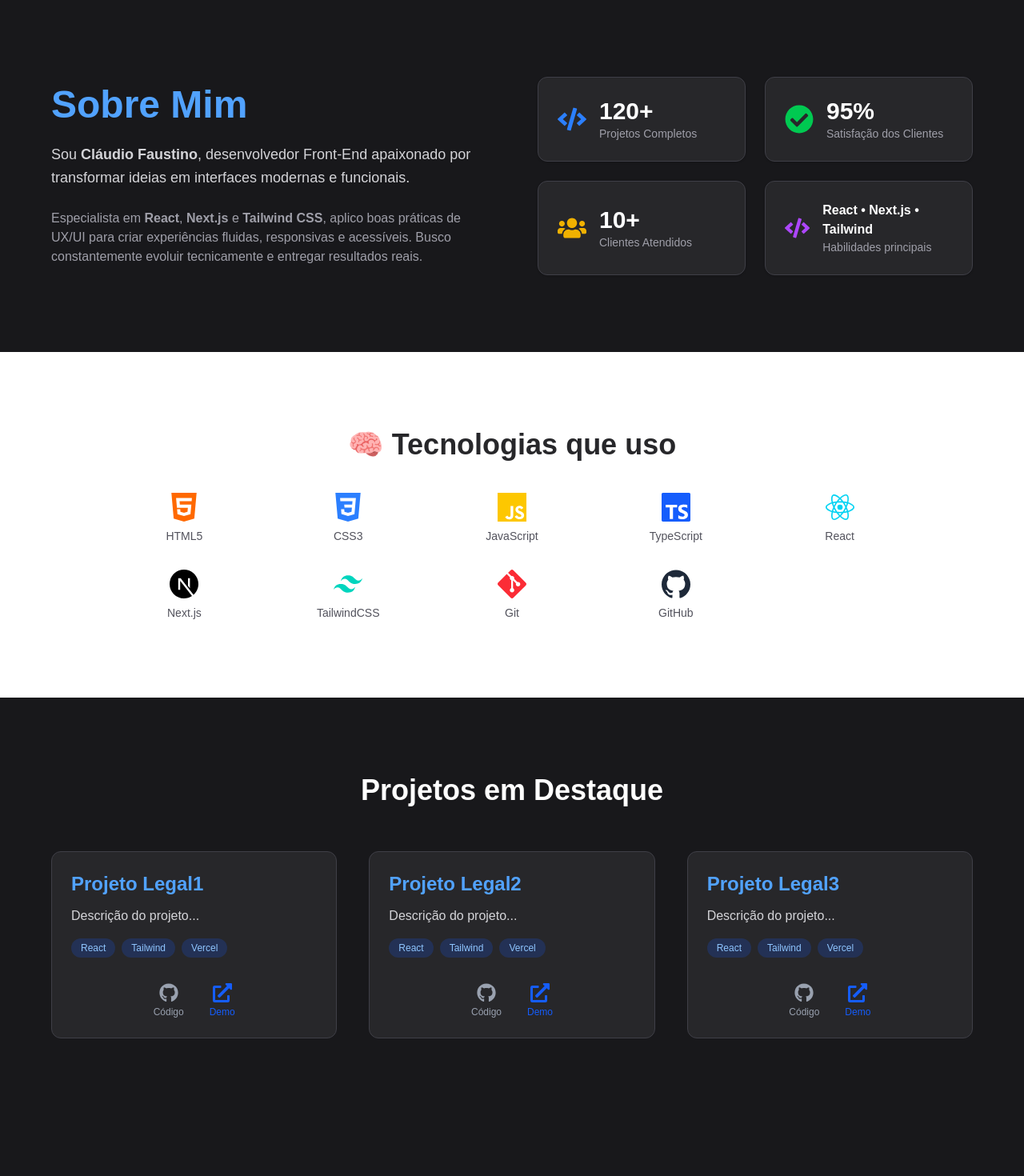
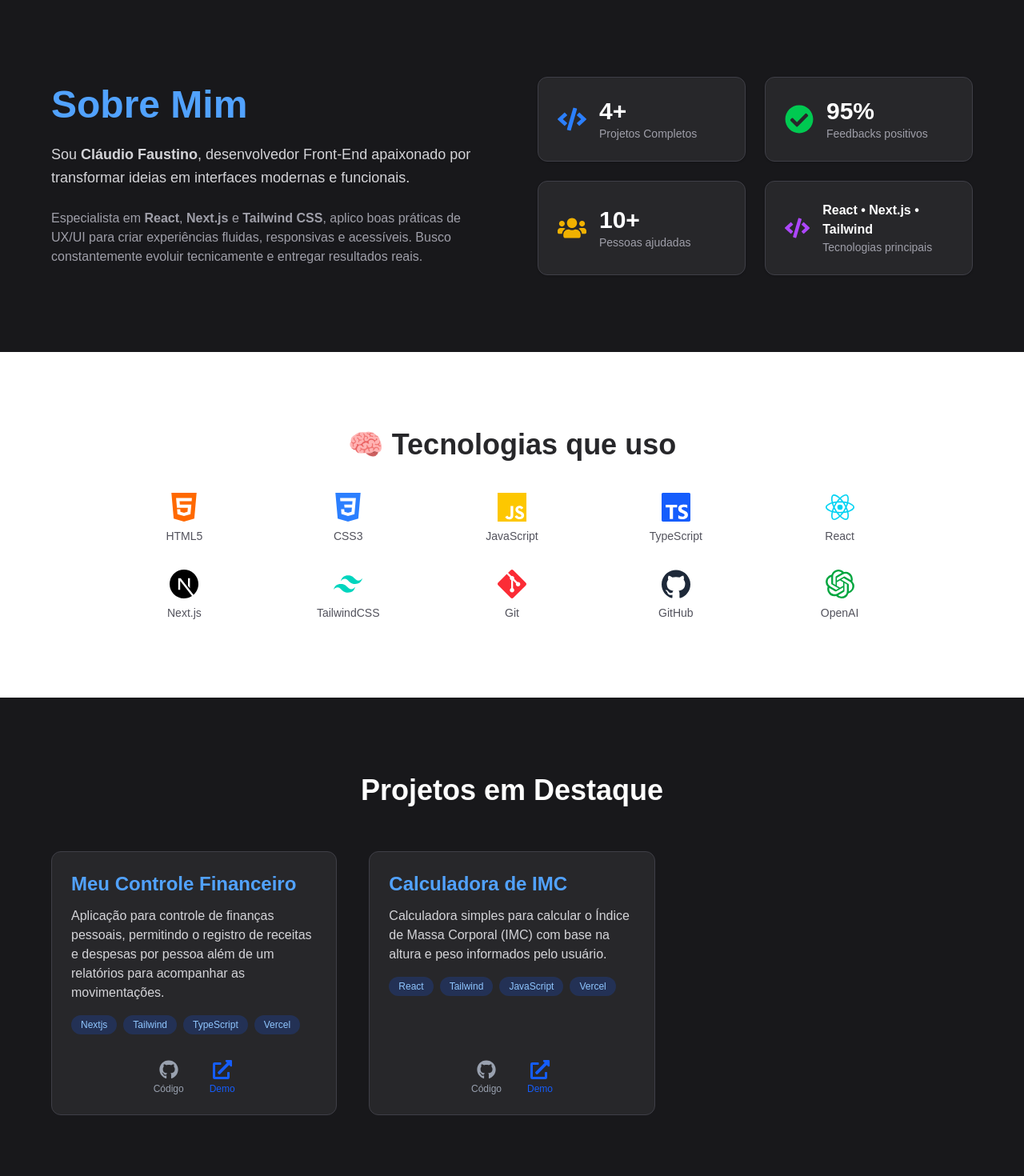
Before and after one commit to fclaudio051/meu-portifolio, a Next.js app: page / in a window 1280 px wide. Shown: the part 800-2270 px from the top of the page at 80% size. Built offline with nearby package versions, Linux system fonts and the light colour scheme.

Commit message:
Refactor: pequenos reparos para adicionar os links corretos

```diff
--- a/src/app/components/About.tsx
+++ b/src/app/components/About.tsx
@@ -40,7 +40,7 @@ export function About() {
           <div className="bg-zinc-800 border border-zinc-700 rounded-xl p-6 shadow hover:shadow-lg transition-all flex gap-4 items-center">
             <FaCode className="text-4xl text-blue-500" />
             <div>
-              <h3 className="text-3xl font-bold text-white">120+</h3>
+              <h3 className="text-3xl font-bold text-white">4+</h3>
               <p className="text-sm text-zinc-400">Projetos Completos</p>
             </div>
           </div>
@@ -50,7 +50,7 @@ export function About() {
             <FaCheckCircle className="text-4xl text-green-500" />
             <div>
               <h3 className="text-3xl font-bold text-white">95%</h3>
-              <p className="text-sm text-zinc-400">Satisfação dos Clientes</p>
+              <p className="text-sm text-zinc-400">Feedbacks positivos</p>
             </div>
           </div>
 
@@ -59,7 +59,7 @@ export function About() {
             <FaUsers className="text-4xl text-yellow-500" />
             <div>
               <h3 className="text-3xl font-bold text-white">10+</h3>
-              <p className="text-sm text-zinc-400">Clientes Atendidos</p>
+              <p className="text-sm text-zinc-400">Pessoas ajudadas</p>
             </div>
           </div>
 
@@ -70,7 +70,7 @@ export function About() {
               <h3 className="text-base font-semibold text-white">
                 React • Next.js • Tailwind
               </h3>
-              <p className="text-sm text-zinc-400">Habilidades principais</p>
+              <p className="text-sm text-zinc-400">Tecnologias principais</p>
             </div>
           </div>
         </motion.div>
--- a/src/app/components/Contact.tsx
+++ b/src/app/components/Contact.tsx
@@ -22,7 +22,8 @@ export function Contact() {
 
         <div className="flex justify-center gap-8 text-3xl">
           <a
-            href="mailto:seuemail@email.com"
+            href="https://mail.google.com/mail/?view=cm&fs=1&to=fclaudio051@gmail.com"
+            aria-label="Enviar e-mail"
             target="_blank"
             rel="noopener noreferrer"
             className="text-zinc-400 hover:text-blue-500 transition-transform transform hover:scale-110"
@@ -30,7 +31,7 @@ export function Contact() {
             <FaEnvelope />
           </a>
           <a
-            href="https://github.com/seuusuario"
+            href="https://github.com/fclaudio051"
             target="_blank"
             rel="noopener noreferrer"
             className="text-zinc-400 hover:text-blue-500 transition-transform transform hover:scale-110"
@@ -38,7 +39,7 @@ export function Contact() {
             <FaGithub />
           </a>
           <a
-            href="https://linkedin.com/in/seulinkedin"
+            href="https://www.linkedin.com/in/claudio-faustino"
             target="_blank"
             rel="noopener noreferrer"
             className="text-zinc-400 hover:text-blue-500 transition-transform transform hover:scale-110"
--- a/src/app/components/TechStack.tsx
+++ b/src/app/components/TechStack.tsx
@@ -11,6 +11,7 @@ import {
   SiTailwindcss,
   SiGit,
   SiGithub,
+  SiOpenai,
 } from 'react-icons/si';
 
 const techs = [
@@ -23,6 +24,8 @@ const techs = [
   { icon: <SiTailwindcss />, label: 'TailwindCSS', color: 'text-teal-400' },
   { icon: <SiGit />, label: 'Git', color: 'text-red-500' },
   { icon: <SiGithub />, label: 'GitHub', color: 'text-gray-800 dark:text-gray-200' },
+  { icon: <SiOpenai />, label: 'OpenAI', color: 'text-green-600 dark:text-green-400' }
+
 ];
 
 export function TechStack() {
--- a/src/app/data/projects.ts
+++ b/src/app/data/projects.ts
@@ -1,32 +1,22 @@
 export const projects = [
   {
     id: '1',
-    title: 'Projeto Legal1',
-    description: 'Descrição do projeto...',
-    tech: ['React', 'Tailwind', 'Vercel'],
+    title: 'Meu Controle Financeiro',
+    description: 'Aplicação para controle de finanças pessoais, permitindo o registro de receitas e despesas por pessoa além de um relatórios para acompanhar as movimentações.',
+    tech: ['Nextjs', 'Tailwind', 'TypeScript', 'Vercel'],
     links: {
-      github: 'https://github.com/seuusuario/projeto-legal',
-      vercel: 'https://projeto-legal.vercel.app'
+      github: 'https://github.com/fclaudio051/meu-controle-financeiro.git',
+      vercel: 'https://meu-controle-financeiro.vercel.app'
     }
   },
   {
     id: '2',
-    title: 'Projeto Legal2',
-    description: 'Descrição do projeto...',
-    tech: ['React', 'Tailwind', 'Vercel'],
+    title: 'Calculadora de IMC',
+    description: 'Calculadora simples para calcular o Índice de Massa Corporal (IMC) com base na altura e peso informados pelo usuário.',
+    tech: ['React', 'Tailwind', 'JavaScript', 'Vercel'],
     links: {
-      github: 'https://github.com/seuusuario/projeto-legal',
-      vercel: 'https://projeto-legal.vercel.app'
-    }
-  },
-  {
-    id: '3',
-    title: 'Projeto Legal3',
-    description: 'Descrição do projeto...',
-    tech: ['React', 'Tailwind', 'Vercel'],
-    links: {
-      github: 'https://github.com/seuusuario/projeto-legal',
-      vercel: 'https://projeto-legal.vercel.app'
+      github: 'https://github.com/fclaudio051/React-calc-imc.git',
+      vercel: 'https://fclaudio051.github.io/React-calc-imc/'
     }
   },
   // outros projetos...
```
